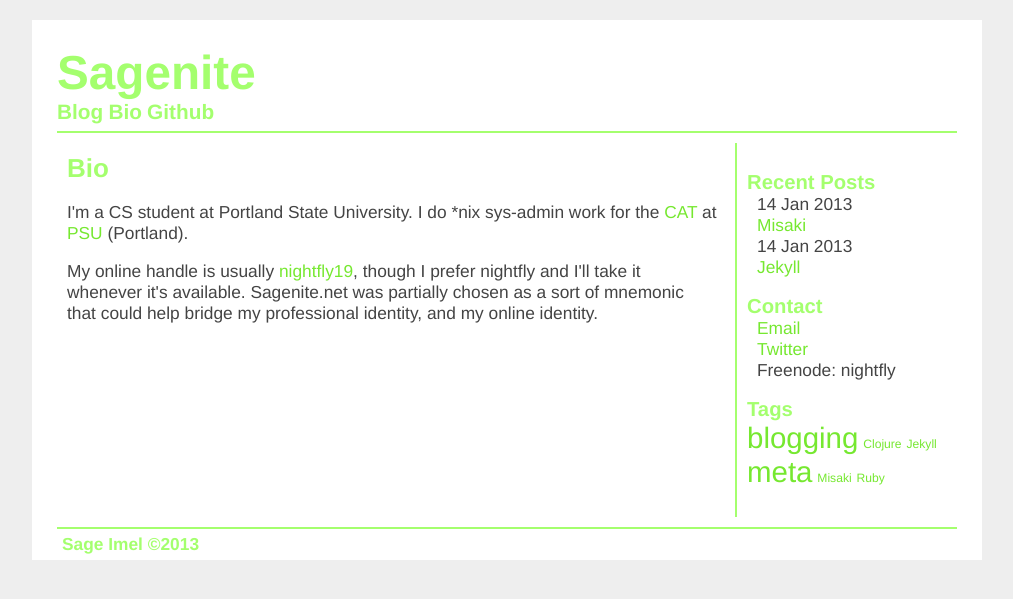
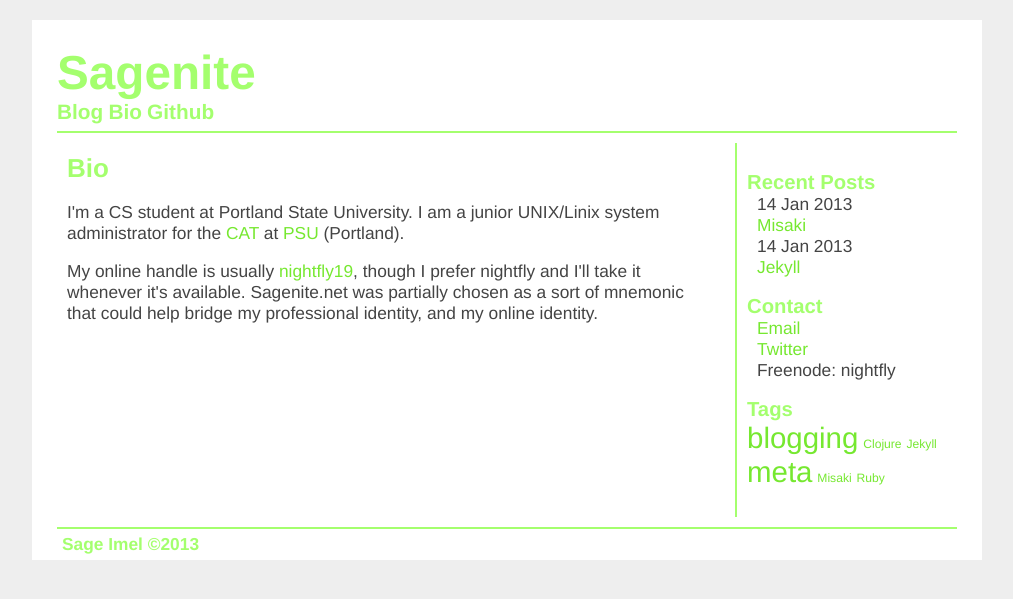
Before and after one commit to nightfly19/blog, a Jekyll site: the page built from bio.html, in a window 1280 px wide. Shown: the top 599 px of the page, without its empty margins (133-1146 px from the left). Built offline with Jekyll 4.4.1, drawn with Linux system fonts in a browser that asks for light colours.

Commit message:
Update bio a bit

```diff
--- a/bio.html
+++ b/bio.html
@@ -5,7 +5,7 @@ title: Bio
 
 <p class="paragraph">
   I'm a CS student at Portland State University.
-  I do *nix sys-admin work for the <a href="http://cat.pdx.edu">CAT</a> at <a href="http://pdx.edu">PSU</a> (Portland).
+  I am a junior UNIX/Linix system administrator for the <a href="http://cat.pdx.edu">CAT</a> at <a href="http://pdx.edu">PSU</a> (Portland).
 </p>
 <p class="paragraph">
   My online handle is usually <a href="http://google.com/search?q=nightfly19">nightfly19</a>,
```
